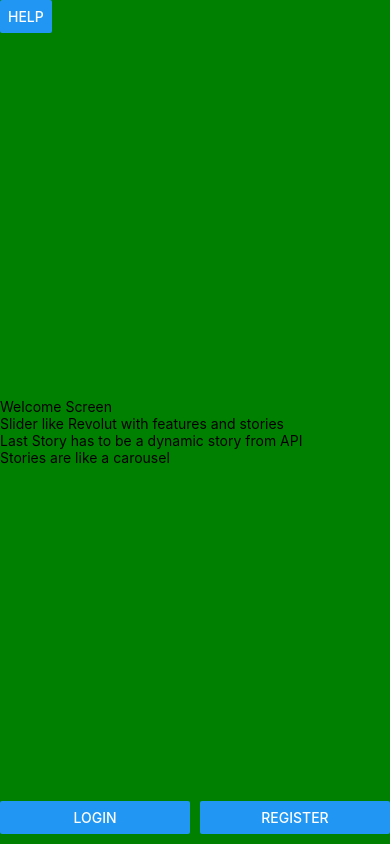
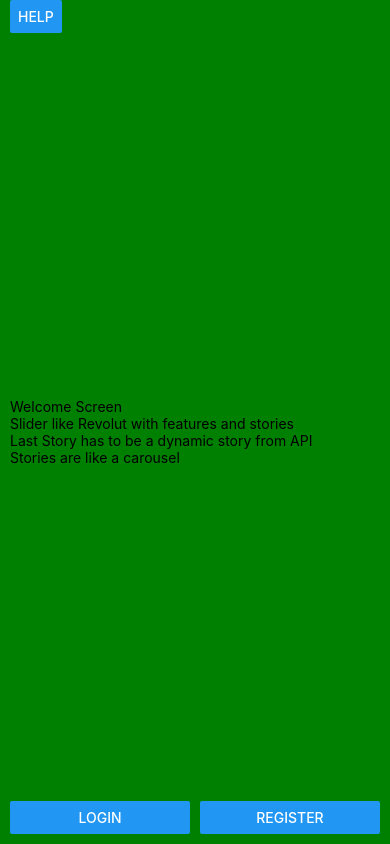
Before and after one commit to qvapay/mobile_app, a React Native app: screen / in a window 390 px wide. Built offline with nearby package versions, Linux system fonts and the light colour scheme; what react-native-device-info would draw is missing.

Commit message:
Remove BottomBar component and update MainStack to reference new location. Clean up Welcome screen layout by removing unnecessary padding properties.

```diff
--- a/screens/MainStack.jsx
+++ b/screens/MainStack.jsx
@@ -8,7 +8,7 @@ import { createBottomTabNavigator } from '@react-navigation/bottom-tabs'
 const Tab = createBottomTabNavigator()
 
 // Bottom Bar
-import BottomBar from './BottomBar'
+import BottomBar from '../ui/BottomBar'
 
 // Routes
 import { ROUTES } from '../routes'
--- a/screens/welcome/Welcome.jsx
+++ b/screens/welcome/Welcome.jsx
@@ -15,8 +15,6 @@ const WelcomeScreen = ({ navigation }) => {
         <View style={[styles.container, {
             paddingTop: insets.top,
             paddingBottom: insets.bottom,
-            paddingLeft: insets.left,
-            paddingRight: insets.right
         }]}>
 
             <View style={styles.navbar}>
```
Also changed, not shown: ui/BottomBar.jsx (renamed from screens/BottomBar.jsx), ui/TopBar.jsx (added).
